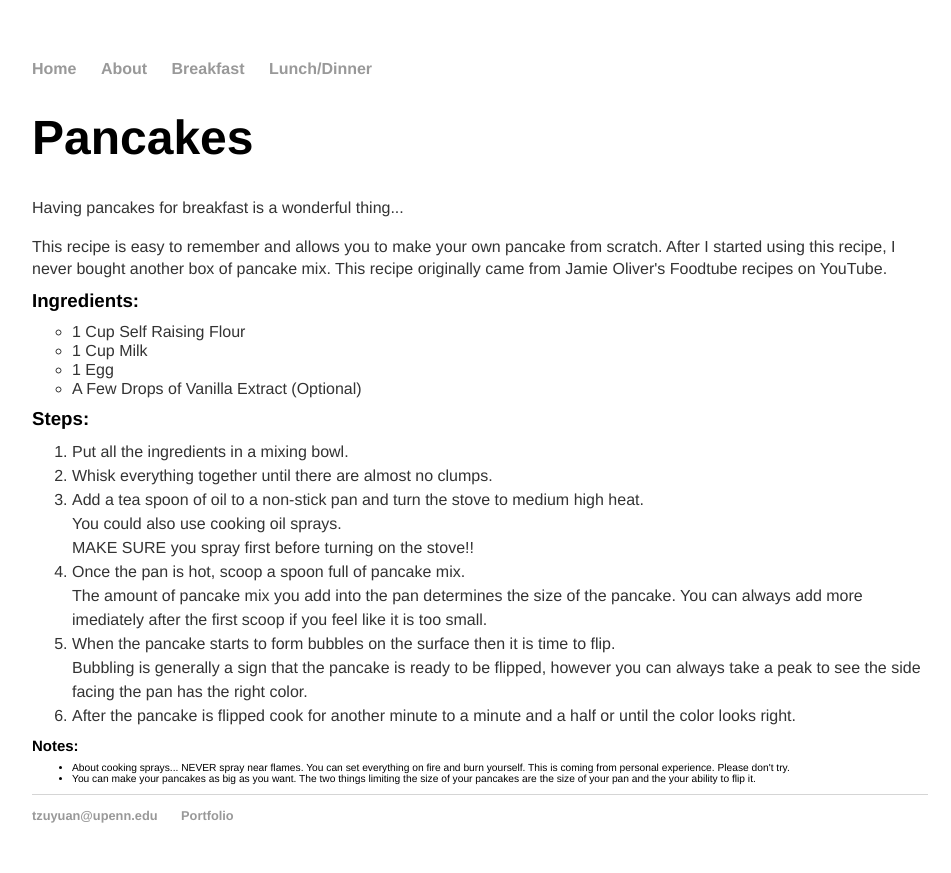
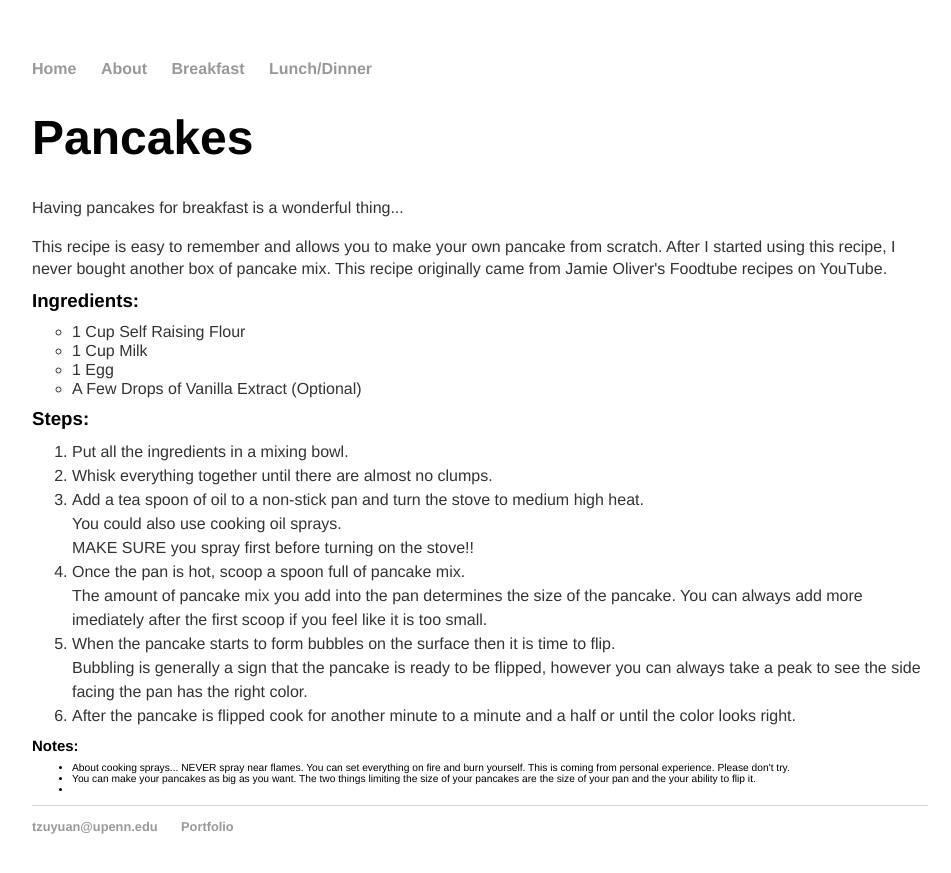
Before and after one commit to tzuyuanw/tzuyuanw.github.io, a Jekyll site: the page recipes/pancakes.html, which Jekyll copies as it is, in a window 1280 px wide. Shown: the top 873 px of the page, without its empty margins (160-1111 px from the left). Built offline with Jekyll 4.4.1, drawn with Linux system fonts in a browser that asks for light colours.

Commit message:
Update pancakes.html

```diff
--- a/recipes/pancakes.html
+++ b/recipes/pancakes.html
@@ -55,7 +55,8 @@
 					<li> About cooking sprays... NEVER spray near flames. You can set everything on fire and burn yourself.
 						This is coming from personal experience. Please don't try. </li>
 					<li> You can make your pancakes as big as you want. The two things limiting the size of your pancakes
-						are the size of your pan and the your ability to flip it.
+						are the size of your pan and the your ability to flip it. </li>
+					<li>
 			</div><!-- /.container -->
 			<footer>
 	    		<ul>
```
